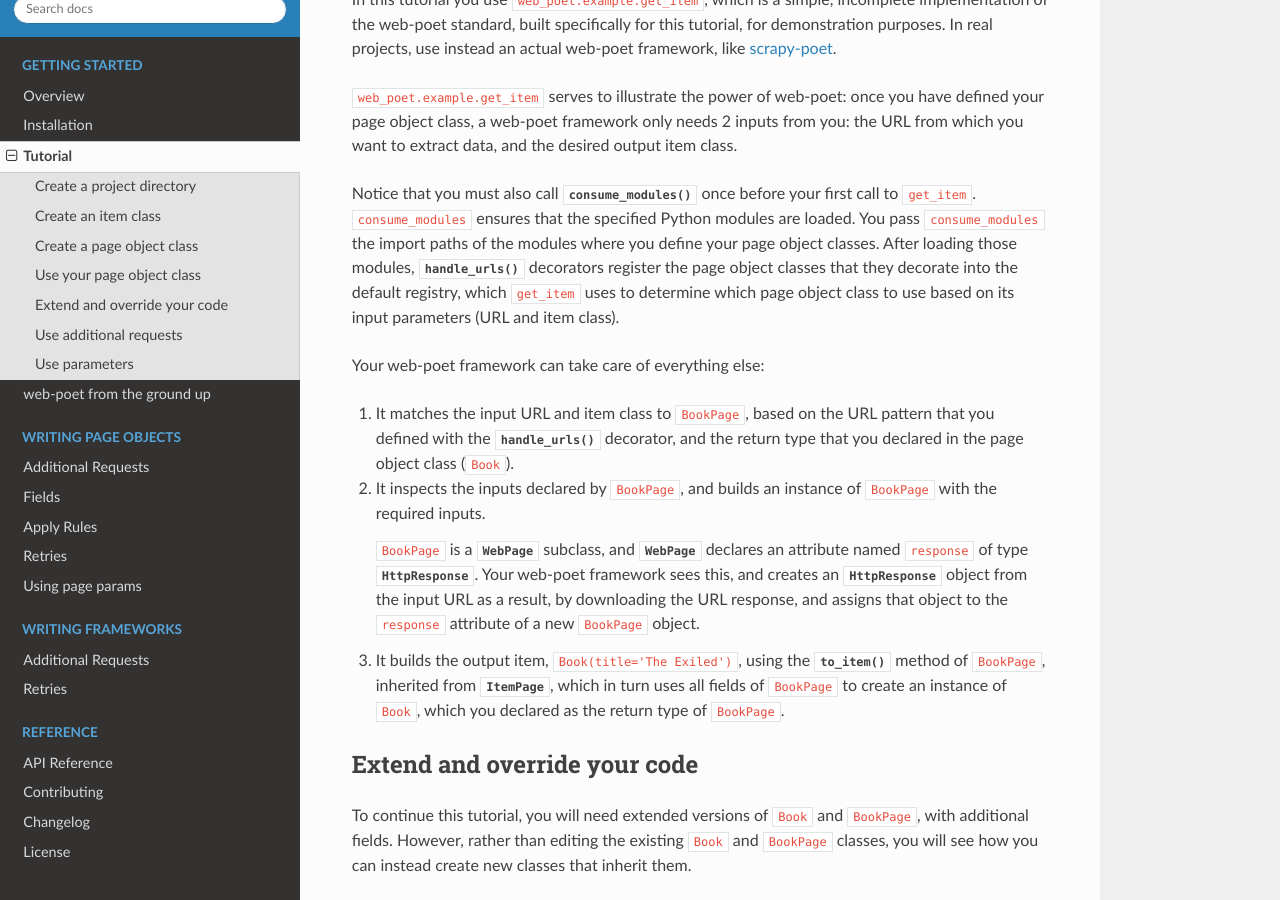
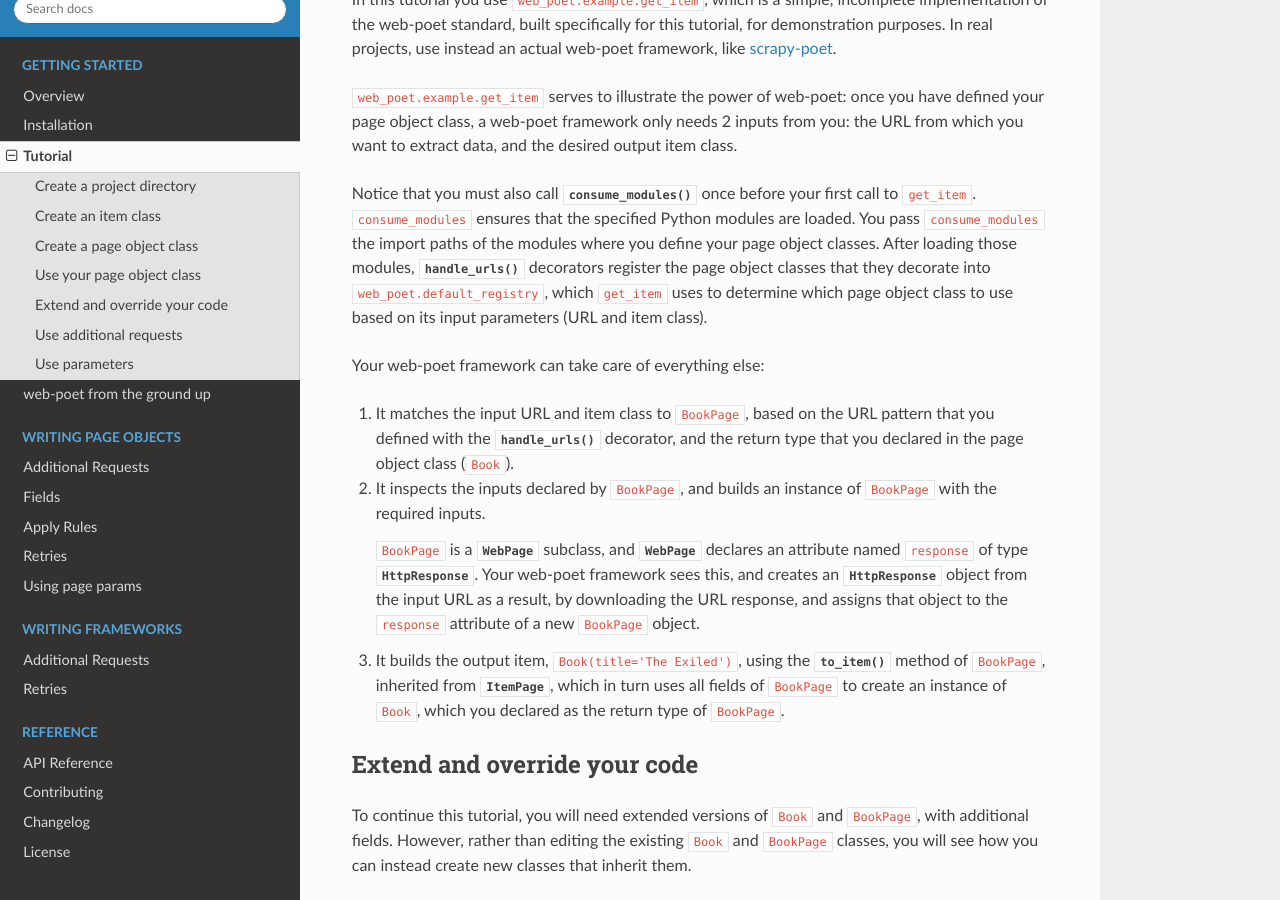
Before and after one commit to scrapinghub/web-poet, a Sphinx documentation site: the page built from docs/intro/tutorial.rst, in a window 1280 px wide and 900 px high, scrolled down 4026 px. Built offline with Sphinx 7.4.7 and the Read the Docs theme 2.0.0, drawn with Linux system fonts in a browser that asks for light colours.

Commit message:
the default registry → web_poet.default_registry

```diff
--- a/docs/intro/tutorial.rst
+++ b/docs/intro/tutorial.rst
@@ -221,9 +221,9 @@ before your first call to ``get_item``. ``consume_modules`` ensures that the
 specified Python modules are loaded. You pass ``consume_modules`` the import
 paths of the modules where you define your page object classes. After loading
 those modules, :meth:`~web_poet.handle_urls` decorators register the page
-object classes that they decorate into the default registry, which ``get_item``
-uses to determine which page object class to use based on its input parameters
-(URL and item class).
+object classes that they decorate into ``web_poet.default_registry``, which
+``get_item`` uses to determine which page object class to use based on its
+input parameters (URL and item class).
 
 Your web-poet framework can take care of everything else:
 
```
